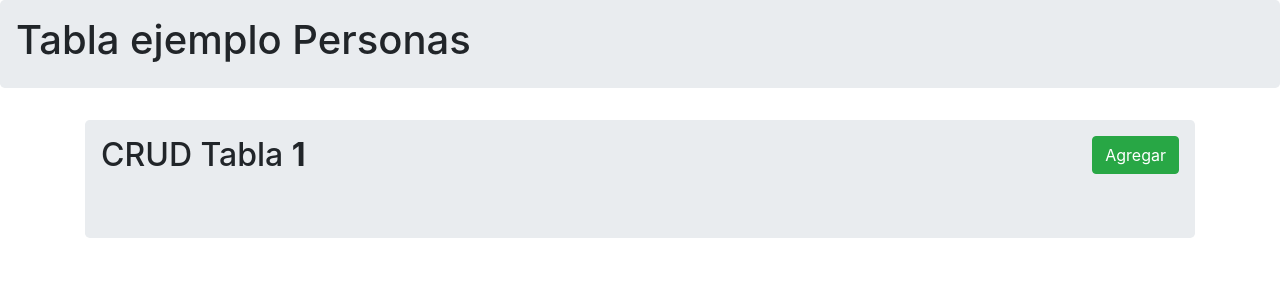
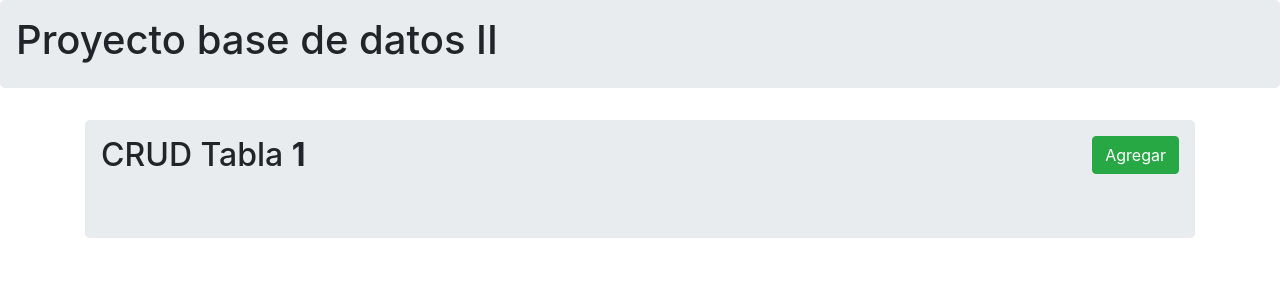
Before and after one commit to bemc22/bases-proyecto, a Flask app: page /1 in a window 1280 px wide. Shown: the top 300 px of the page. Run offline with Flask 2, Linux system fonts and the light colour scheme; data that the repository does not hold is empty; some libraries are stand-ins or nearby versions.

Commit message:
mas cambios

```diff
--- a/app.py
+++ b/app.py
@@ -13,15 +13,20 @@ app.config['MYSQL_DATABASE_DB'] = 'galea'
 mysql = MySQL()
 mysql.init_app(app)
 
+
+@app.route('/')
+def inicio():
+    return render_template('header.html.jinja')
+
 @app.route('/<nombre_tabla>')
-def inicio(nombre_tabla):
+def tabla(nombre_tabla):
 
     cursor = mysql.get_db().cursor()
     data, nombres = consultar(nombre_tabla,cursor)
     print(nombres)
     print(nombre_tabla)
 
-    return render_template('index.html.jinja' , data=data, nombres=nombres, nombre_tabla=nombre_tabla)
+    return render_template('crud.html.jinja' , data=data, nombres=nombres, nombre_tabla=nombre_tabla)
 
 if __name__ == '__main__':
     app.run(debug=True, port=5000)
--- a/templates/header.html.jinja
+++ b/templates/header.html.jinja
@@ -6,7 +6,7 @@
 
 <div class="jumbotron p-3">
   <div class="well text-container">
-    <h1>Tabla ejemplo Personas</h1>
+    <h1>Proyecto base de datos II</h1>
   </div>
 </div>
 
```
Also changed, not shown: templates/crud.html.jinja (renamed from templates/index.html.jinja).
